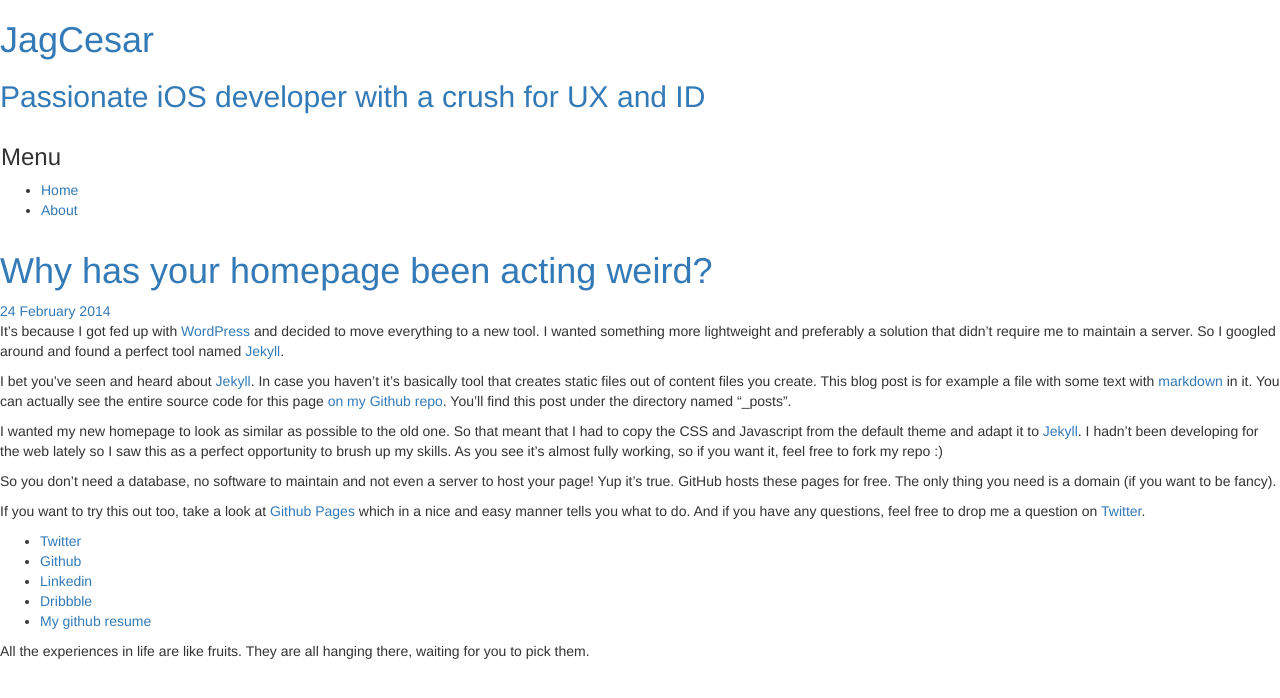
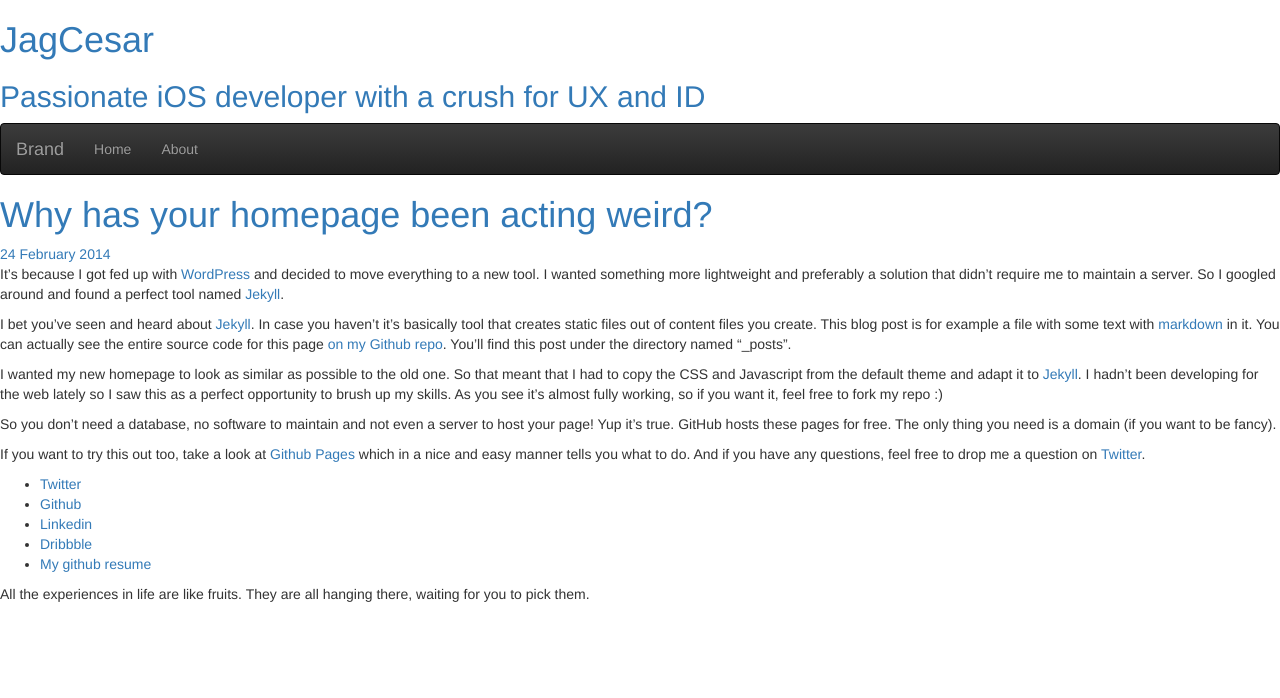
Before and after one commit to JagCesar/jagcesar.github.io, a Jekyll site: the page built from _posts/2014-02-24-why-has-your-homepage-been-acting-weird.md, in a window 1280 px wide. Shown: the top 698 px of the page. Built offline with Jekyll 4.4.1, drawn with Linux system fonts in a browser that asks for light colours; nearby versions of some CDN libraries.

Commit message:
Basic navigation bar in place

```diff
--- a/_includes/footer.html
+++ b/_includes/footer.html
@@ -7,7 +7,4 @@
 </ul>
 <div>
 All the experiences in life are like fruits. They are all hanging there, waiting for you to pick them.</div>
-
-<!-- jQuery (necessary for Bootstrap's JavaScript plugins) -->
-    <script src="https://ajax.googleapis.com/ajax/libs/jquery/1.11.2/jquery.min.js"></script>
 </body>
--- a/_includes/header.html
+++ b/_includes/header.html
@@ -6,14 +6,15 @@
     <meta name="viewport" content="width=device-width, initial-scale=1">
     <!-- The above 3 meta tags *must* come first in the head; any other head content must come *after* these tags -->
     <title>JagCesar | {{ page.title }}</title>
-
     <!-- Latest compiled and minified CSS -->
     <link rel="stylesheet" href="https://maxcdn.bootstrapcdn.com/bootstrap/3.3.4/css/bootstrap.min.css">
 
+    <!-- jQuery (necessary for Bootstrap's JavaScript plugins) -->
+    <script src="https://ajax.googleapis.com/ajax/libs/jquery/1.11.2/jquery.min.js"></script>
+
     <!-- Optional theme -->
-    <!--
     <link rel="stylesheet" href="https://maxcdn.bootstrapcdn.com/bootstrap/3.3.4/css/bootstrap-theme.min.css">
-    -->
+
     <!-- Latest compiled and minified JavaScript -->
     <script src="https://maxcdn.bootstrapcdn.com/bootstrap/3.3.4/js/bootstrap.min.js"></script>
 
@@ -41,28 +42,38 @@
 				<h2>Passionate iOS developer with a crush for UX and ID</h2>
 			</a>
 
-			<div id="navbar" class="navbar">
-				<nav>
-					<h3>Menu</h3>
-					<ul>
+			<nav class="navbar navbar-inverse">
+				<div class="container-fluid">
+          <!-- Brand and toggle get grouped for better mobile display -->
+          <div class="navbar-header">
+            <button type="button" class="navbar-toggle collapsed" data-toggle="collapse" data-target="#bs-example-navbar-collapse-1">
+              <span class="sr-only">Toggle navigation</span>
+              <span class="icon-bar"></span>
+              <span class="icon-bar"></span>
+              <span class="icon-bar"></span>
+            </button>
+            <a class="navbar-brand" href="#">Brand</a>
+          </div>
+
+          <!-- Collect the nav links, forms, and other content for toggling -->
+          <div class="collapse navbar-collapse" id="bs-example-navbar-collapse-1">
+  					<ul class="nav navbar-nav">
 	  					<li class="{% if site.url == site.baseurl %}
-						              current-menu-item
-						           {% endif%}
-						">
+		  				              active
+			  			           {% endif%}">
 							  <a href="{{ site.baseurl }}">Home</a>
 						  </li>
   						{% for page in site.pages %}
 	  					{% if page.menu-title != "Home" %}
 		  				{% assign siteURL = '{{site.basurl}}/{{page.menu-title | downcase}}' %}
 			 				<li class="{% if site.url == siteURL %}
-							              current-menu-item
-							           {% endif%}
-							">
+							              active
+							           {% endif%}">
 								<a href="{{ site.baseurl }}/{{ page.menu-title | downcase | uriencode }}">{{ page.menu-title }}</a>
 							</li>
 							{% endif %}
 						{% endfor %}
 					</ul>
           </div>
-			</nav><!-- #site-navigation -->
-			</div><!-- #navbar -->
+				</div>
+			</nav>
```
Lines whose indentation alone changed are shown as unchanged.
